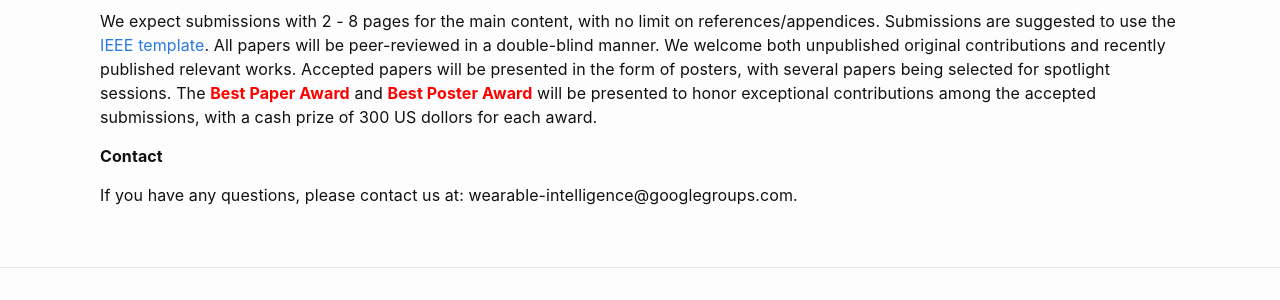
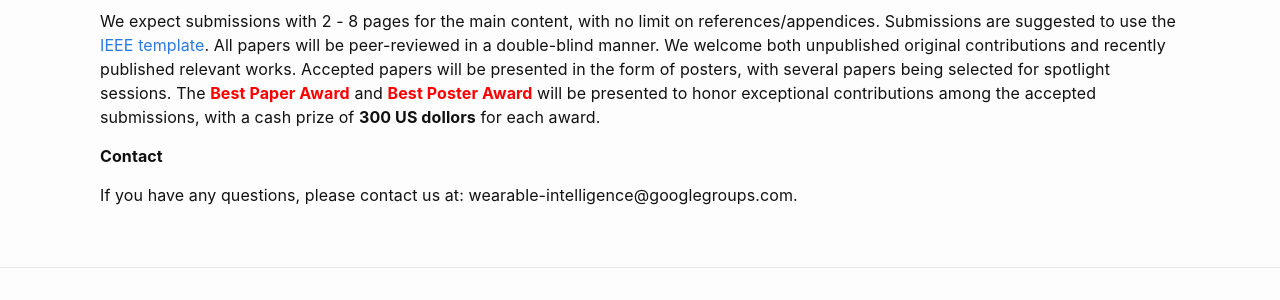
Before and after one commit to icrawearable/icrawearable.github.io, a Jekyll site: the page built from callforpapers.md, in a window 1280 px wide. Shown: the part 990-1290 px from the top of the page. Built offline with Jekyll 4.4.1, drawn with Linux system fonts in a browser that asks for light colours.

Commit message:
Update callforpapers.md

```diff
--- a/callforpapers.md
+++ b/callforpapers.md
@@ -42,7 +42,7 @@ We invite submissions including but not limited to the following topics:
 
 - **Submission portal**: [ICRA 2024 Workshop WIHR (OpenReview)](https://openreview.net/group?id=IEEE.org/2024/ICRA/Workshop/WIHR).
 
-We expect submissions with 2 - 8 pages for the main content, with no limit on references/appendices. Submissions are suggested to use the [IEEE template](https://ras.papercept.net/conferences/support/support.php). All papers will be peer-reviewed in a double-blind manner. We welcome both unpublished original contributions and recently published relevant works. Accepted papers will be presented in the form of posters, with several papers being selected for spotlight sessions. The <b><font color=red>Best Paper Award</font></b> and <b><font color=red>Best Poster Award</font></b> will be presented to honor exceptional contributions among the accepted submissions, with a cash prize of 300 US dollors for each award.
+We expect submissions with 2 - 8 pages for the main content, with no limit on references/appendices. Submissions are suggested to use the [IEEE template](https://ras.papercept.net/conferences/support/support.php). All papers will be peer-reviewed in a double-blind manner. We welcome both unpublished original contributions and recently published relevant works. Accepted papers will be presented in the form of posters, with several papers being selected for spotlight sessions. The <b><font color=red>Best Paper Award</font></b> and <b><font color=red>Best Poster Award</font></b> will be presented to honor exceptional contributions among the accepted submissions, with a cash prize of **300 US dollors** for each award.
 
 
 
```
